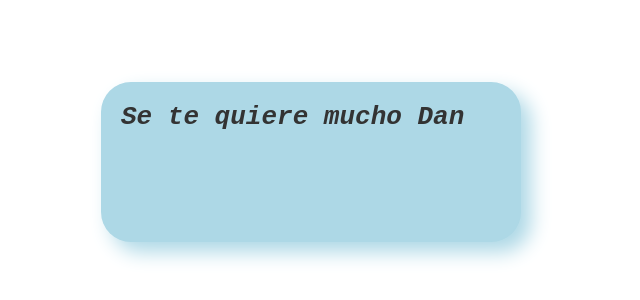
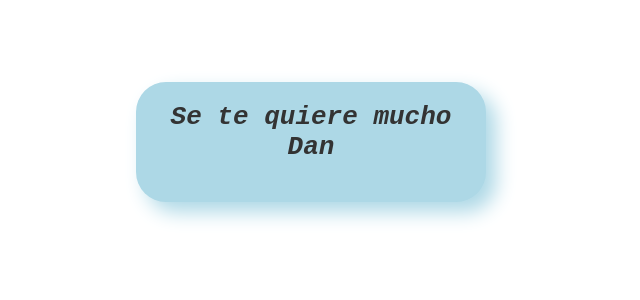
Before and after one commit to genrommel/primerRepoGithub, a plain HTML site: page index.html in a window 1280 px wide. Shown: the part 118-418 px from the top of the page, without its empty margins (329-969 px from the left). Drawn offline with Linux system fonts and the light colour scheme.

Commit message:
Update index.html

```diff
--- a/index.html
+++ b/index.html
@@ -8,8 +8,9 @@
       .Dani{
         font-style: italic;
         font-family: monospace;
-        width: 380px;
-        height: 120px;
+        text-align: center;
+        width: 310px;
+        height: 80px;
         padding: 20px;
         margin-top: 200px;
         margin-left: auto;
```
